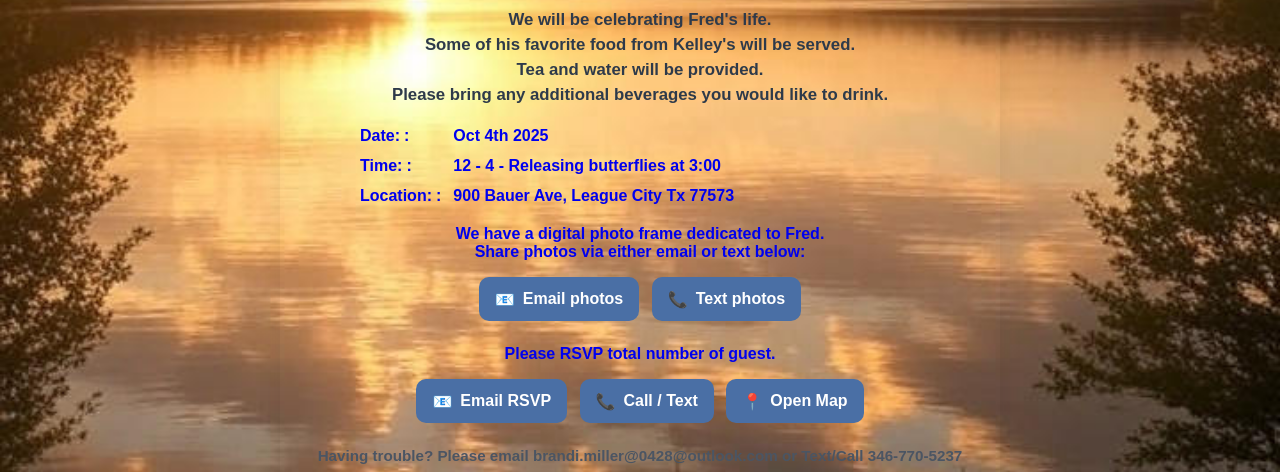
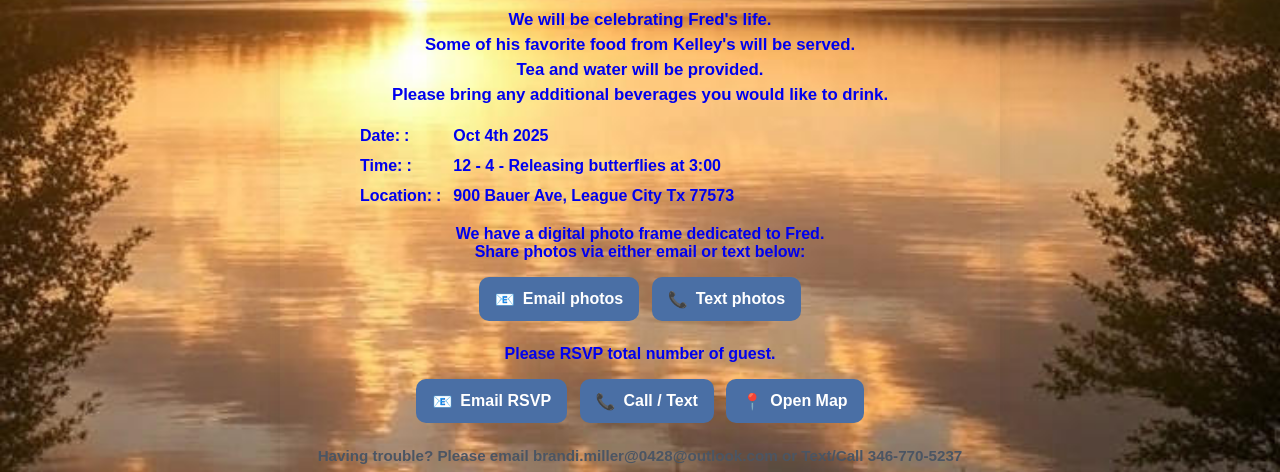
Before and after one commit to brandimiller28/Dad-sCelebrationofLife, a plain HTML site: page index.html in a window 1280 px wide. Shown: the part 527-999 px from the top of the page. Drawn offline with Linux system fonts and the light colour scheme; a web font is replaced by a local one.

Commit message:
Update style.css

```diff
--- a/style.css
+++ b/style.css
@@ -55,7 +55,7 @@ body {
 .details {
     font-size: 1rem;
     line-height: 1.5;
-    color: #2e3a4a;
+    color: #0000EE;
 }
 
 /* ---------- Label + value rows (same line) ---------- */
```
